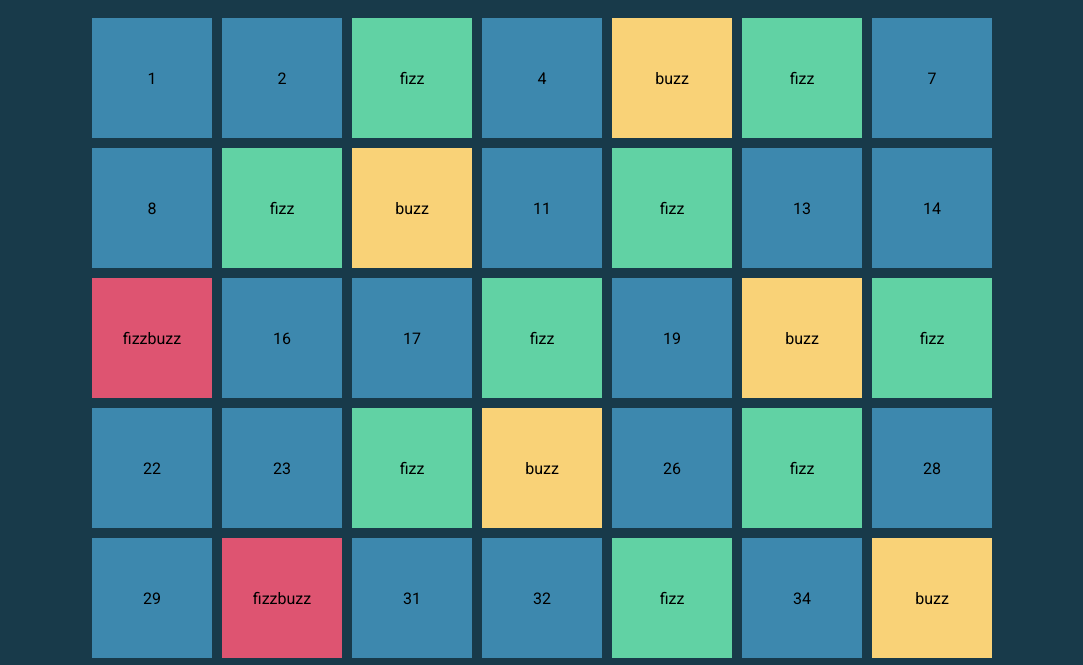
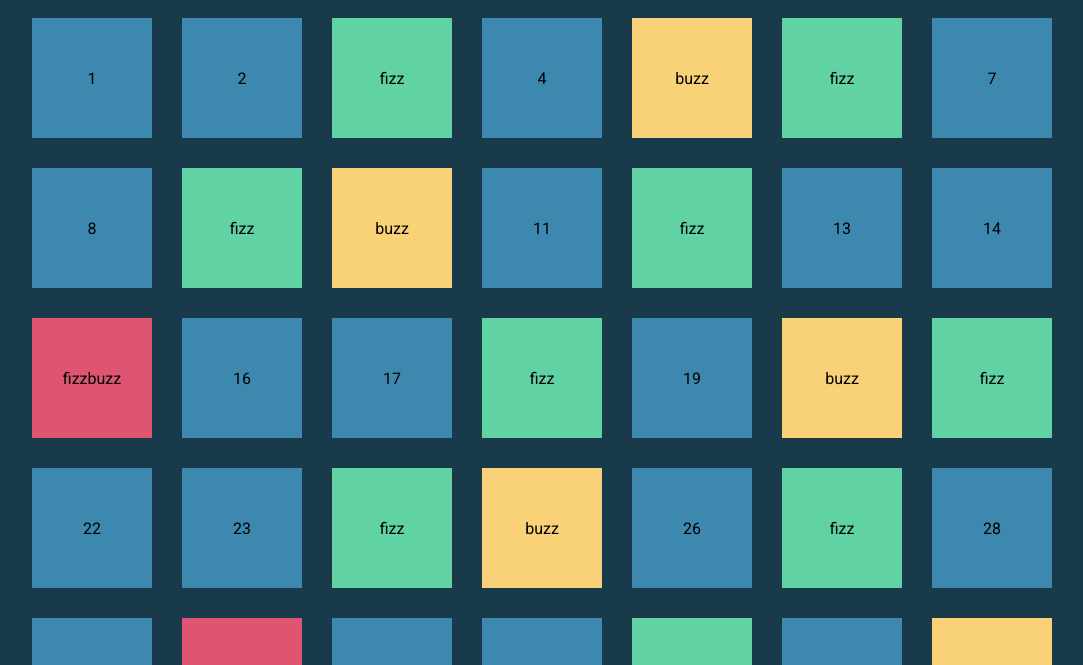
Before and after one commit to Valkyrux/js-fizzbuzzdom, a plain HTML site: page index.html in a window 1280 px wide. Shown: the part 97-762 px from the top of the page, without its empty margins (98-1181 px from the left). Drawn offline with Linux system fonts and the light colour scheme.

Commit message:
gap-on-boxes-justify-center

```diff
--- a/css/style.css
+++ b/css/style.css
@@ -31,7 +31,7 @@
     display: flex;
     flex-wrap: wrap;
     justify-content: center;
-    gap: 10px;
+    gap: 30px;
 }
 
 .container ul li {
--- a/js/script.js
+++ b/js/script.js
@@ -5,6 +5,7 @@ for (let i = 0; i < 100; i++) {
     // creo l'elemento da aggiungere all'index
     const li = document.createElement("li");
     const innerText = li.innerHTML = i + 1;
+    // selezione degli elementi con assegnazione della classe speciale
     if((innerText % 15) == 0) {
         li.classList = "red";
         li.innerHTML = "fizzbuzz";
```
